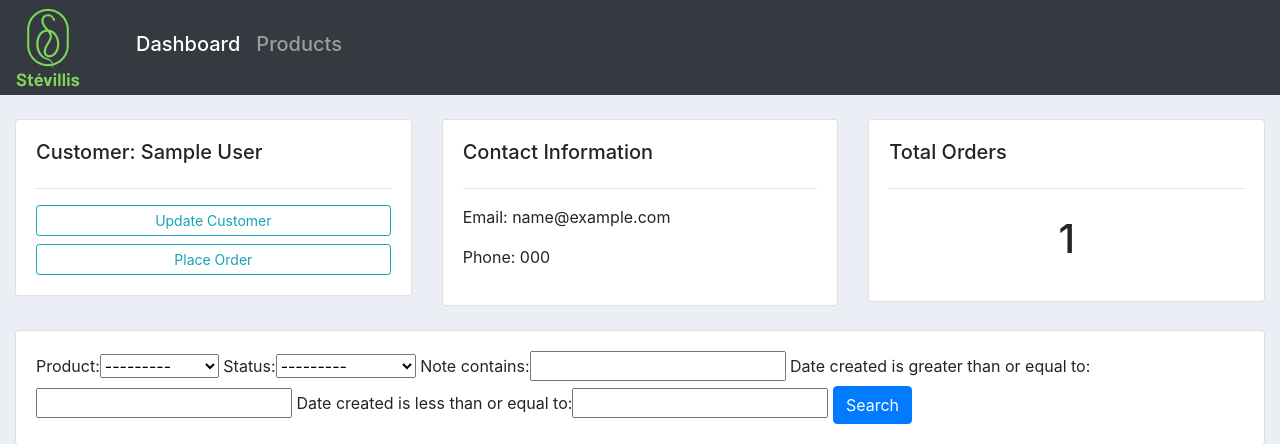
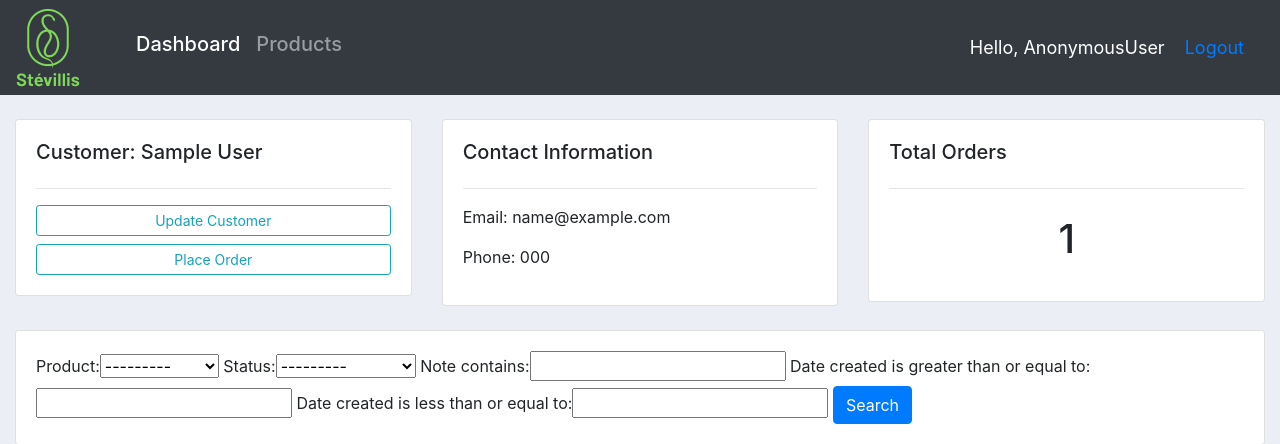
Before and after one commit to stevillis/django-customer-management-app, a Django app: page /customer/1/ in a window 1280 px wide. Shown: the top 444 px of the page. Run offline with Django 3.2, Linux system fonts and the light colour scheme; tables that the repository leaves empty hold one stand-in row (values such as "Sample post").

Commit message:
Add Logout method

```diff
--- a/accounts/templates/accounts/navbar.html
+++ b/accounts/templates/accounts/navbar.html
@@ -1,4 +1,12 @@
 {% load static %}
+
+<style>
+    .panel {
+        font-size: 18px;
+        color: #fff;
+        margin-right: 20px;
+    }
+</style>
 
 <nav class="navbar navbar-expand-lg navbar-dark bg-dark d-flex justify-content-between">
     <a href="{% url 'home' %}">
@@ -18,4 +26,7 @@
             </li>
         </ul>
     </div>
+
+    <span class="panel">Hello, {{ request.user }}</span>
+    <span class="panel"><a href="{% url 'logout' %}">Logout</a></span>
 </nav>
--- a/accounts/urls.py
+++ b/accounts/urls.py
@@ -13,4 +13,5 @@
 
     path('login/', login_page, name='login'),
     path('register/', register_page, name='register'),
+    path('logout/', logout_user, name='logout'),
 ]
--- a/accounts/views.py
+++ b/accounts/views.py
@@ -1,5 +1,5 @@
 from django.contrib import messages
-from django.contrib.auth import authenticate, login
+from django.contrib.auth import authenticate, login, logout
 from django.contrib.auth.forms import UserCreationForm
 from django.forms import inlineformset_factory
 from django.shortcuts import render, redirect
@@ -131,3 +131,8 @@
 
     context = {}
     return render(request, 'accounts/login.html', context)
+
+
+def logout_user(request):
+    logout(request)
+    return redirect('login')
```
